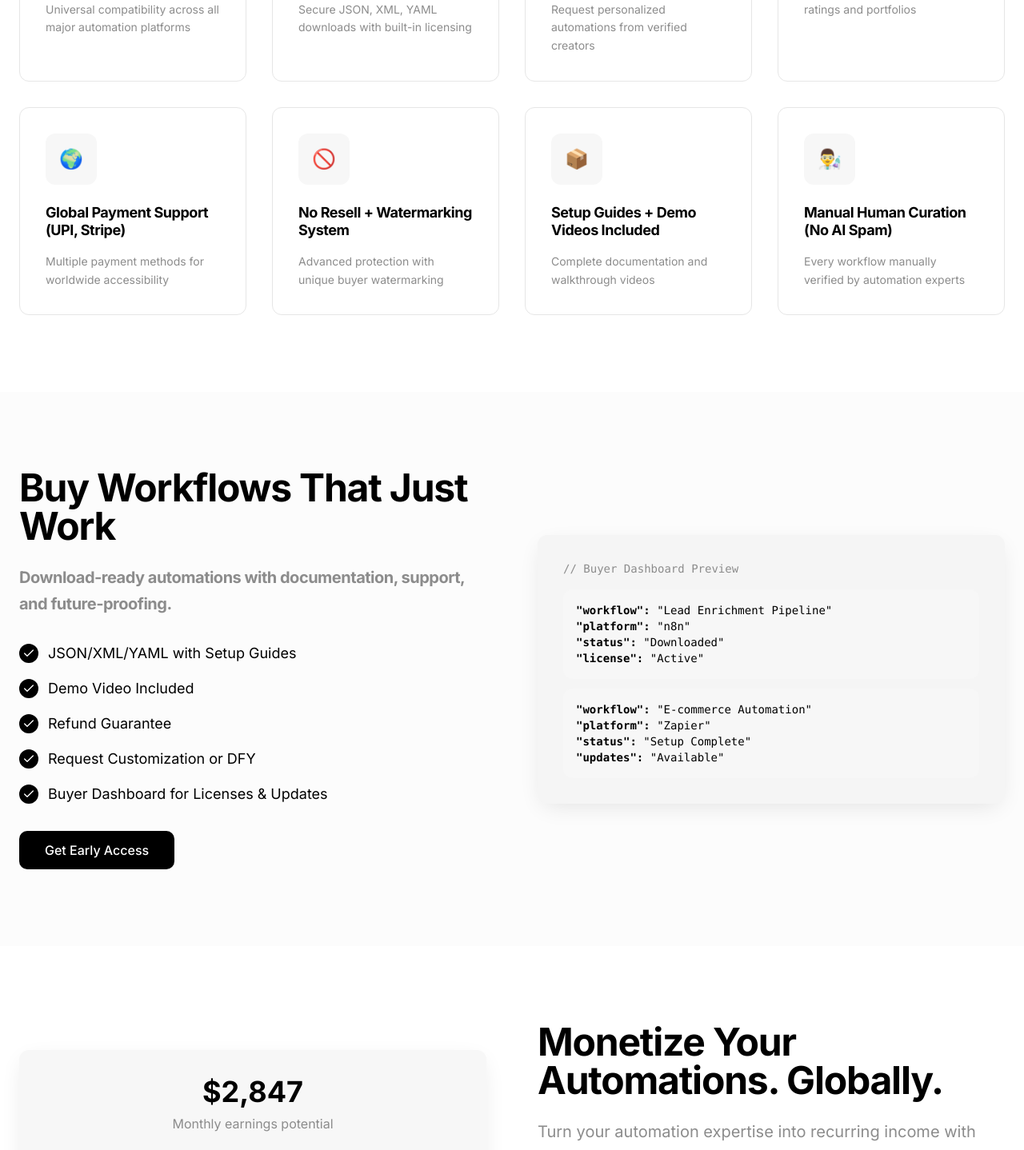
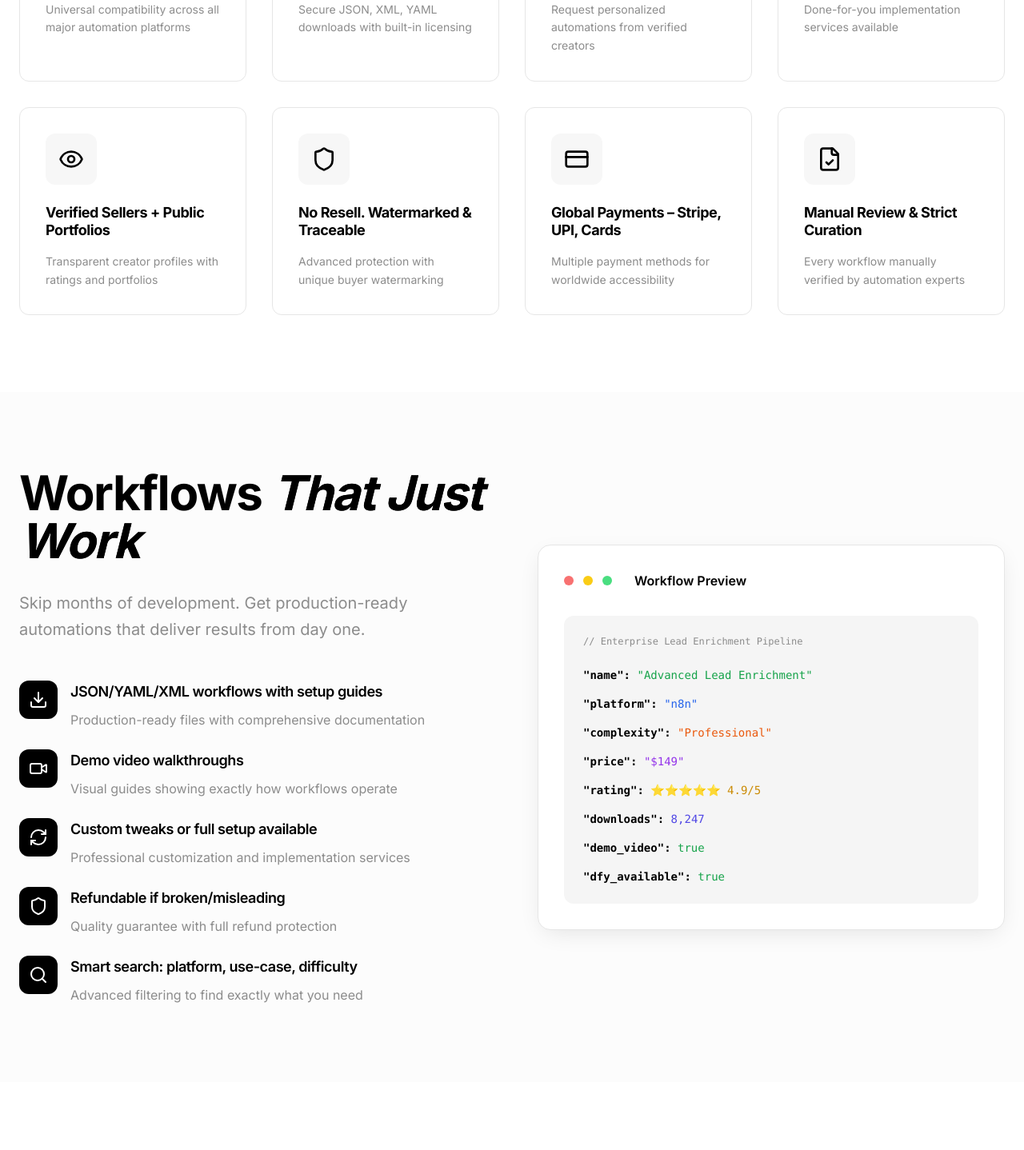
Before and after one commit to Sarwannandh67/agentxstore, a React (Vite) app: page / in a window 1280 px wide. Shown: the part 1330-2768 px from the top of the page at 80% size. Built offline with nearby package versions, Linux system fonts and the light colour scheme.

Commit message:
Reverted to commit 26d6fc49c28a3e4ed26d1e2dd3763af666f8b127

```diff
--- a/src/components/BuyersSection.tsx
+++ b/src/components/BuyersSection.tsx
@@ -1,62 +1,87 @@
 
-import { Button } from "@/components/ui/button";
-import { Check } from "lucide-react";
+import { Check, Download, Video, RefreshCw, Search, Shield } from "lucide-react";
 
 const buyerFeatures = [
-  "JSON/XML/YAML with Setup Guides",
-  "Demo Video Included",
-  "Refund Guarantee",
-  "Request Customization or DFY",
-  "Buyer Dashboard for Licenses & Updates"
+  {
+    icon: Download,
+    title: "JSON/YAML/XML workflows with setup guides",
+    description: "Production-ready files with comprehensive documentation"
+  },
+  {
+    icon: Video,
+    title: "Demo video walkthroughs",
+    description: "Visual guides showing exactly how workflows operate"
+  },
+  {
+    icon: RefreshCw,
+    title: "Custom tweaks or full setup available",
+    description: "Professional customization and implementation services"
+  },
+  {
+    icon: Shield,
+    title: "Refundable if broken/misleading",
+    description: "Quality guarantee with full refund protection"
+  },
+  {
+    icon: Search,
+    title: "Smart search: platform, use-case, difficulty",
+    description: "Advanced filtering to find exactly what you need"
+  }
 ];
 
 export function BuyersSection() {
   return (
-    <section id="for-buyers" className="py-24 bg-hero-bg">
+    <section className="py-24 bg-hero-bg">
       <div className="container mx-auto px-6">
-        <div className="grid grid-cols-1 lg:grid-cols-2 gap-16 items-center">
+        <div className="grid grid-cols-1 lg:grid-cols-2 gap-16 items-center max-w-7xl mx-auto">
           <div className="animate-fade-in-up">
-            <h2 className="text-4xl md:text-5xl font-bold mb-6">
-              Buy Workflows That Just Work
+            <h2 className="text-5xl md:text-6xl font-bold mb-8 tracking-tight">
+              Workflows{" "}
+              <span className="italic bg-gradient-to-r from-foreground to-foreground bg-clip-text">
+                That Just Work
+              </span>
             </h2>
-            <h3 className="text-xl text-text-subtle mb-8 leading-relaxed">
-              Download-ready automations with documentation, support, and future-proofing.
-            </h3>
+            <p className="text-xl text-text-subtle mb-12 leading-relaxed">
+              Skip months of development. Get production-ready automations that deliver results from day one.
+            </p>
 
-            <ul className="space-y-4 mb-8">
-              {buyerFeatures.map((feature, index) => (
-                <li key={index} className="flex items-start gap-3">
-                  <div className="w-6 h-6 bg-foreground rounded-full flex items-center justify-center flex-shrink-0 mt-0.5">
-                    <Check className="w-4 h-4 text-background" />
+            <div className="space-y-6">
+              {buyerFeatures.map((feature, index) => {
+                const Icon = feature.icon;
+                return (
+                  <div key={index} className="flex items-start gap-4 group">
+                    <div className="w-12 h-12 bg-foreground rounded-xl flex items-center justify-center flex-shrink-0 group-hover:scale-110 transition-transform duration-300">
+                      <Icon className="w-6 h-6 text-background" />
+                    </div>
+                    <div>
+                      <h3 className="text-lg font-semibold mb-2">{feature.title}</h3>
+                      <p className="text-text-subtle leading-relaxed">{feature.description}</p>
+                    </div>
                   </div>
-                  <span className="text-lg">{feature}</span>
-                </li>
-              ))}
-            </ul>
-
-            <Button
-              size="lg"
-              className="bg-foreground hover:bg-foreground/90 text-background px-8 py-4 hover:scale-105 transition-all duration-300"
-            >
-              Get Early Access
-            </Button>
+                );
+              })}
+            </div>
           </div>
 
           <div className="relative">
-            <div className="bg-pattern-light rounded-xl p-8 font-mono text-sm shadow-medium">
-              <div className="text-text-subtle mb-4">// Buyer Dashboard Preview</div>
-              <div className="space-y-3">
-                <div className="bg-accent rounded-lg p-4">
-                  <div><span className="text-foreground font-semibold">"workflow":</span> "Lead Enrichment Pipeline"</div>
-                  <div><span className="text-foreground font-semibold">"platform":</span> "n8n"</div>
-                  <div><span className="text-foreground font-semibold">"status":</span> "Downloaded"</div>
-                  <div><span className="text-foreground font-semibold">"license":</span> "Active"</div>
-                </div>
-                <div className="bg-accent rounded-lg p-4">
-                  <div><span className="text-foreground font-semibold">"workflow":</span> "E-commerce Automation"</div>
-                  <div><span className="text-foreground font-semibold">"platform":</span> "Zapier"</div>
-                  <div><span className="text-foreground font-semibold">"status":</span> "Setup Complete"</div>
-                  <div><span className="text-foreground font-semibold">"updates":</span> "Available"</div>
+            <div className="bg-card border border-border rounded-2xl p-8 shadow-medium">
+              <div className="flex items-center gap-3 mb-8">
+                <div className="w-3 h-3 bg-red-400 rounded-full"></div>
+                <div className="w-3 h-3 bg-yellow-400 rounded-full"></div>
+                <div className="w-3 h-3 bg-green-400 rounded-full"></div>
+                <span className="font-semibold ml-4">Workflow Preview</span>
+              </div>
+              <div className="bg-pattern-light rounded-xl p-6 font-mono text-sm">
+                <div className="text-text-subtle mb-6 text-xs">// Enterprise Lead Enrichment Pipeline</div>
+                <div className="space-y-4">
+                  <div><span className="text-foreground font-bold">"name":</span> <span className="text-green-600">"Advanced Lead Enrichment"</span></div>
+                  <div><span className="text-foreground font-bold">"platform":</span> <span className="text-blue-600">"n8n"</span></div>
+                  <div><span className="text-foreground font-bold">"complexity":</span> <span className="text-orange-600">"Professional"</span></div>
+                  <div><span className="text-foreground font-bold">"price":</span> <span className="text-purple-600">"$149"</span></div>
+                  <div><span className="text-foreground font-bold">"rating":</span> <span className="text-yellow-600">⭐⭐⭐⭐⭐ 4.9/5</span></div>
+                  <div><span className="text-foreground font-bold">"downloads":</span> <span className="text-indigo-600">8,247</span></div>
+                  <div><span className="text-foreground font-bold">"demo_video":</span> <span className="text-green-600">true</span></div>
+                  <div><span className="text-foreground font-bold">"dfy_available":</span> <span className="text-green-600">true</span></div>
                 </div>
               </div>
             </div>
--- a/src/components/CoreFeaturesGrid.tsx
+++ b/src/components/CoreFeaturesGrid.tsx
@@ -3,58 +3,50 @@ import { Shield, Globe, Users, FileCheck, Lock, CreditCard, Eye, Code } from "lu
 
 const features = [
   {
-    emoji: "✅",
     icon: Code,
     title: "Cross-Platform: n8n, Zapier, LangChain & More",
     description: "Universal compatibility across all major automation platforms"
   },
   {
-    emoji: "🔐",
     icon: Lock,
-    title: "Encrypted + Licensed Workflow Files",
+    title: "Encrypted Files + Licensing Engine",
     description: "Secure JSON, XML, YAML downloads with built-in licensing"
   },
   {
-    emoji: "🛠️",
     icon: Users,
-    title: "Customization & DFY Options",
+    title: "Custom Workflow Requests Built-in",
     description: "Request personalized automations from verified creators"
   },
   {
-    emoji: "🧾",
     icon: Shield,
-    title: "Verified Sellers & Reviews",
+    title: "DFY Setup for Non-Tech Teams",
+    description: "Done-for-you implementation services available"
+  },
+  {
+    icon: Eye,
+    title: "Verified Sellers + Public Portfolios",
     description: "Transparent creator profiles with ratings and portfolios"
   },
   {
-    emoji: "🌍",
-    icon: Globe,
-    title: "Global Payment Support (UPI, Stripe)",
+    icon: Shield,
+    title: "No Resell. Watermarked & Traceable",
+    description: "Advanced protection with unique buyer watermarking"
+  },
+  {
+    icon: CreditCard,
+    title: "Global Payments – Stripe, UPI, Cards",
     description: "Multiple payment methods for worldwide accessibility"
   },
   {
-    emoji: "🚫",
-    icon: Shield,
-    title: "No Resell + Watermarking System",
-    description: "Advanced protection with unique buyer watermarking"
-  },
-  {
-    emoji: "📦",
     icon: FileCheck,
-    title: "Setup Guides + Demo Videos Included",
-    description: "Complete documentation and walkthrough videos"
-  },
-  {
-    emoji: "👨‍🔬",
-    icon: FileCheck,
-    title: "Manual Human Curation (No AI Spam)",
+    title: "Manual Review & Strict Curation",
     description: "Every workflow manually verified by automation experts"
   }
 ];
 
 export function CoreFeaturesGrid() {
   return (
-    <section id="features" className="py-24 bg-section-bg">
+    <section className="py-24 bg-section-bg">
       <div className="container mx-auto px-6">
         <div className="text-center mb-20">
           <h2 className="text-5xl md:text-6xl font-bold mb-8 tracking-tight">
@@ -75,7 +67,7 @@ export function CoreFeaturesGrid() {
                 style={{ animationDelay: `${index * 0.1}s` }}
               >
                 <div className="w-16 h-16 mb-6 bg-accent rounded-xl flex items-center justify-center group-hover:scale-110 transition-transform duration-300">
-                  <span className="text-2xl">{feature.emoji}</span>
+                  <Icon className="w-8 h-8 text-foreground" />
                 </div>
                 <h3 className="text-lg font-bold mb-4 leading-tight">{feature.title}</h3>
                 <p className="text-text-subtle text-sm leading-relaxed">{feature.description}</p>
--- a/src/components/SellersSection.tsx
+++ b/src/components/SellersSection.tsx
@@ -1,79 +1,111 @@
 
-import { Button } from "@/components/ui/button";
-import { Check } from "lucide-react";
+import { DollarSign, Star, TrendingUp, Award, Globe, Zap } from "lucide-react";
 
 const sellerFeatures = [
-  "Sell workflows (One-time, Subscription, Hybrid)",
-  "Offer DFY as premium service",
-  "Build trust with ratings, badges, and verified profiles",
-  "Monthly campaigns & spotlight programs",
-  "Global payouts with Razorpay/Stripe"
+  {
+    icon: DollarSign,
+    title: "Earn via one-time, subscription, or hybrid model",
+    description: "Flexible monetization options that scale with your business"
+  },
+  {
+    icon: Star,
+    title: "Portfolio with reviews, badges, and seller ranking",
+    description: "Build your reputation with transparent feedback systems"
+  },
+  {
+    icon: Zap,
+    title: "Offer DFY (done-for-you) as upsell",
+    description: "Premium implementation services for higher earnings"
+  },
+  {
+    icon: Globe,
+    title: "Monthly spotlights, global payouts (Stripe, UPI)",
+    description: "International reach with localized payment solutions"
+  }
 ];
 
 export function SellersSection() {
   return (
-    <section id="for-sellers" className="py-24 bg-section-bg">
+    <section className="py-24 bg-section-bg">
       <div className="container mx-auto px-6">
-        <div className="grid grid-cols-1 lg:grid-cols-2 gap-16 items-center">
+        <div className="grid grid-cols-1 lg:grid-cols-2 gap-16 items-center max-w-7xl mx-auto">
           <div className="relative lg:order-1">
-            <div className="bg-accent rounded-xl p-8 shadow-medium">
-              <div className="text-center mb-6">
-                <div className="text-4xl font-bold mb-2">$2,847</div>
-                <div className="text-text-subtle">Monthly earnings potential</div>
+            <div className="bg-card border border-border rounded-2xl p-8 shadow-medium">
+              <div className="flex items-center gap-3 mb-8">
+                <TrendingUp className="w-6 h-6 text-foreground" />
+                <span className="font-bold text-lg">Creator Dashboard</span>
               </div>
 
-              <div className="space-y-4">
-                <div className="flex justify-between py-2 border-b border-border">
-                  <span>Lead Gen Workflow</span>
-                  <span className="font-semibold">$127</span>
+              <div className="text-center mb-8 p-6 bg-accent rounded-xl">
+                <div className="text-4xl font-bold mb-2">$12,847</div>
+                <div className="text-text-subtle">Monthly earnings potential</div>
+                <div className="text-sm text-green-600 font-semibold mt-2">↗ +34% from last month</div>
+              </div>
+
+              <div className="space-y-6">
+                <div className="flex justify-between items-center p-4 bg-hero-bg rounded-lg">
+                  <div className="flex items-center gap-3">
+                    <Award className="w-5 h-5 text-foreground" />
+                    <div>
+                      <div className="font-semibold">Lead Gen Pro Suite</div>
+                      <div className="text-sm text-text-subtle">147 downloads</div>
+                    </div>
+                  </div>
+                  <span className="font-bold text-lg">$3,247</span>
                 </div>
-                <div className="flex justify-between py-2 border-b border-border">
-                  <span>E-commerce Automation</span>
-                  <span className="font-semibold">$89</span>
+
+                <div className="flex justify-between items-center p-4 bg-hero-bg rounded-lg">
+                  <div className="flex items-center gap-3">
+                    <Award className="w-5 h-5 text-foreground" />
+                    <div>
+                      <div className="font-semibold">E-commerce Automation</div>
+                      <div className="text-sm text-text-subtle">89 downloads</div>
+                    </div>
+                  </div>
+                  <span className="font-bold text-lg">$2,156</span>
                 </div>
-                <div className="flex justify-between py-2 border-b border-border">
-                  <span>Social Media Manager</span>
-                  <span className="font-semibold">$156</span>
-                </div>
-                <div className="flex justify-between py-2 border-b border-border">
-                  <span>DFY Services</span>
-                  <span className="font-semibold">$895</span>
-                </div>
-                <div className="border-t-2 border-foreground pt-4 mt-4">
-                  <div className="flex justify-between font-bold text-lg">
-                    <span>This Month</span>
-                    <span>$2,847</span>
+
+                <div className="flex justify-between items-center p-4 bg-hero-bg rounded-lg">
+                  <div className="flex items-center gap-3">
+                    <Award className="w-5 h-5 text-foreground" />
+                    <div>
+                      <div className="font-semibold">Social Media Manager</div>
+                      <div className="text-sm text-text-subtle">203 downloads</div>
+                    </div>
                   </div>
+                  <span className="font-bold text-lg">$4,891</span>
                 </div>
               </div>
             </div>
           </div>
 
           <div className="animate-fade-in-up lg:order-2">
-            <h2 className="text-4xl md:text-5xl font-bold mb-6">
-              Monetize Your Automations. Globally.
+            <h2 className="text-5xl md:text-6xl font-bold mb-8 tracking-tight">
+              Upload, Monetize,{" "}
+              <span className="italic bg-gradient-to-r from-foreground to-foreground bg-clip-text">
+                Scale
+              </span>
             </h2>
-            <p className="text-xl text-text-subtle mb-8 leading-relaxed">
-              Turn your automation expertise into recurring income with global reach.
+            <p className="text-xl text-text-subtle mb-12 leading-relaxed">
+              Transform your automation expertise into a thriving global business with our creator-first platform.
             </p>
 
-            <ul className="space-y-4 mb-8">
-              {sellerFeatures.map((feature, index) => (
-                <li key={index} className="flex items-start gap-3">
-                  <div className="w-6 h-6 bg-foreground rounded-full flex items-center justify-center flex-shrink-0 mt-0.5">
-                    <Check className="w-4 h-4 text-background" />
+            <div className="space-y-6">
+              {sellerFeatures.map((feature, index) => {
+                const Icon = feature.icon;
+                return (
+                  <div key={index} className="flex items-start gap-4 group">
+                    <div className="w-12 h-12 bg-foreground rounded-xl flex items-center justify-center flex-shrink-0 group-hover:scale-110 transition-transform duration-300">
+                      <Icon className="w-6 h-6 text-background" />
+                    </div>
+                    <div>
+                      <h3 className="text-lg font-semibold mb-2">{feature.title}</h3>
+                      <p className="text-text-subtle leading-relaxed">{feature.description}</p>
+                    </div>
                   </div>
-                  <span className="text-lg">{feature}</span>
-                </li>
-              ))}
-            </ul>
-
-            <Button
-              size="lg"
-              className="bg-foreground hover:bg-foreground/90 text-background px-8 py-4 hover:scale-105 transition-all duration-300"
-            >
-              Start Selling
-            </Button>
+                );
+              })}
+            </div>
           </div>
         </div>
       </div>
--- a/src/components/WhyAgentXstoreSection.tsx
+++ b/src/components/WhyAgentXstoreSection.tsx
@@ -4,25 +4,25 @@ import { Rocket, Code, Users, Building, Zap, Globe } from "lucide-react";
 const roadmapItems = [
   {
     icon: Code,
-    title: "SDK Integrations",
-    description: "Native SDKs & APIs for seamless integration",
+    title: "Native SDKs & APIs",
+    description: "Developer tools for seamless integration",
     timeline: "Q2 2025"
   },
   {
     icon: Zap,
-    title: "Ecosystem Partner Plugins",
+    title: "Plugin Integration",
     description: "Direct n8n, Zapier marketplace connections",
     timeline: "Q3 2025"
   },
   {
     icon: Building,
-    title: "White-labeled Enterprise Stores",
-    description: "Custom marketplace solutions for enterprises",
+    title: "White-labeled Versions",
+    description: "Enterprise marketplace solutions",
     timeline: "Q4 2025"
   },
   {
     icon: Globe,
-    title: "Creator Grant Programs",
+    title: "Ecosystem Grants",
     description: "Partnership programs and creator funding",
     timeline: "2026"
   }
@@ -30,7 +30,7 @@ const roadmapItems = [
 
 export function WhyAgentXstoreSection() {
   return (
-    <section id="why" className="py-24 bg-foreground text-background">
+    <section className="py-24 bg-foreground text-background">
       <div className="container mx-auto px-6">
         <div className="max-w-6xl mx-auto animate-fade-in-up">
           <div className="text-center mb-16">
@@ -39,8 +39,8 @@ export function WhyAgentXstoreSection() {
             </h2>
 
             <div className="max-w-4xl mx-auto">
-              <p className="text-2xl font-semibold mb-8 opacity-90 leading-relaxed">
-                AgentXstore is more than a marketplace. It's a secure ecosystem for creators, buyers, and AI-first teams.
+              <p className="text-2xl font-semibold italic mb-8 opacity-90">
+                "AgentXstore isn't a file dump. It's a curated ecosystem to buy, sell, and grow in the new automation-first world."
               </p>
 
               <p className="text-xl leading-relaxed opacity-80 mb-12">
```
Also changed, not shown: index.html (+4 -4 lines), src/components/CTAFooterSection.tsx (+7 -10 lines), src/components/HeroSection.tsx (+5 -5 lines).
